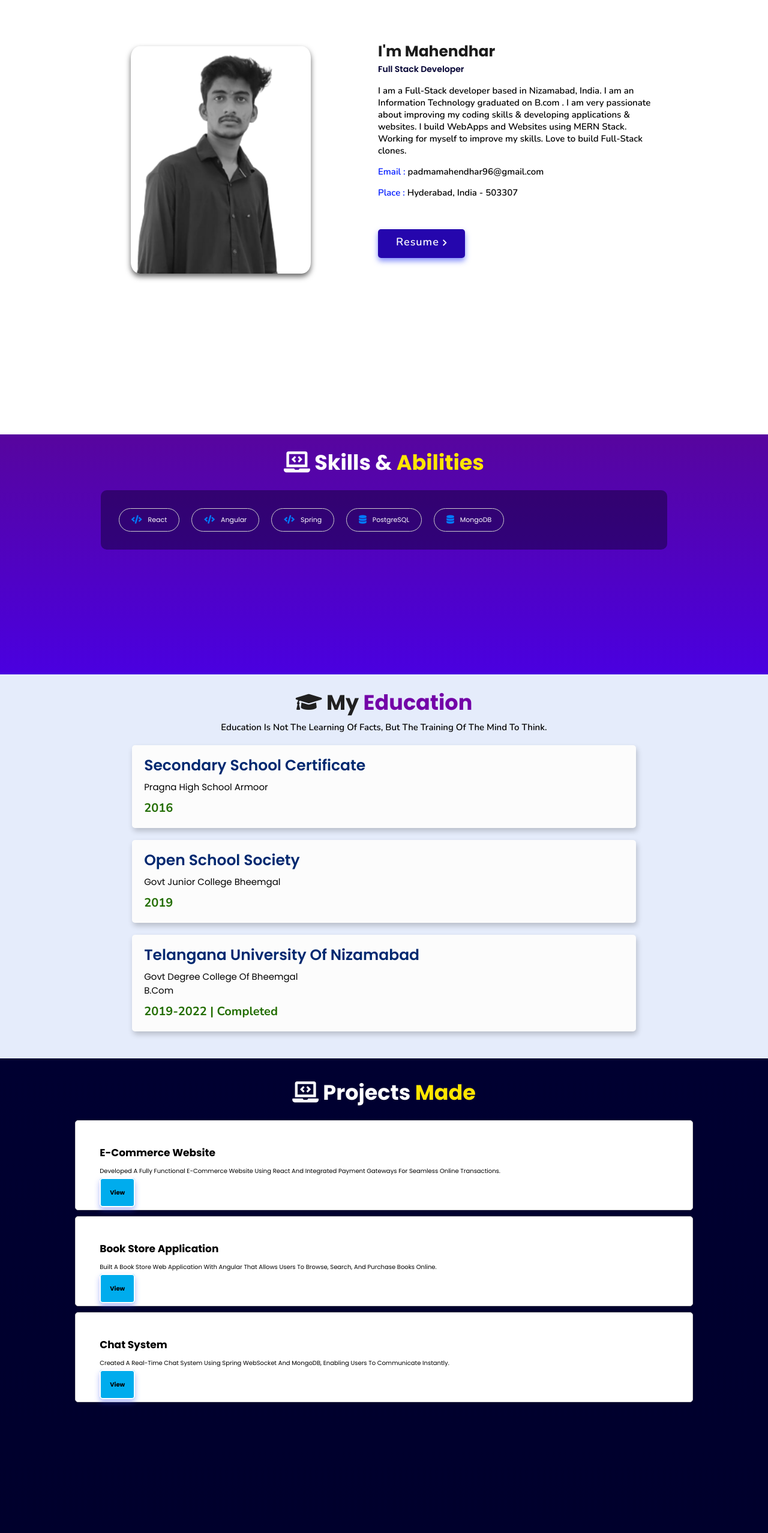
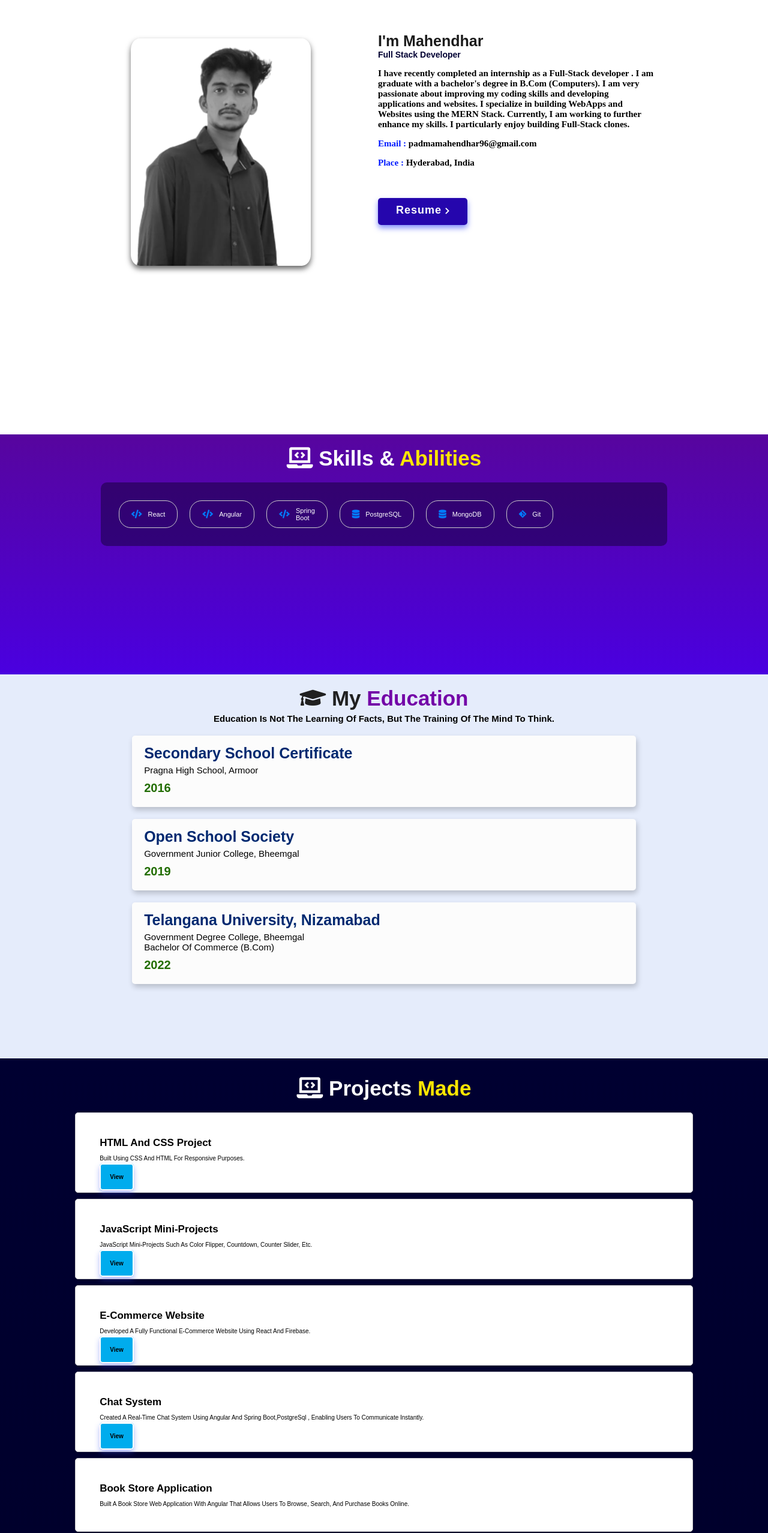
Before and after one commit to Mahendhar9652/Personal_Blog, a plain HTML site: page index.html in a window 1280 px wide. Shown: the part 876-3431 px from the top of the page at 60% size. Drawn offline with nearby package versions, Linux system fonts and the light colour scheme.

Commit message:
updated thanks fille

```diff
--- a/index.css
+++ b/index.css
@@ -1,5 +1,3 @@
-@import url("https://fonts.googleapis.com/css2?family=Poppins:wght@400;600;700&display=swap");
-@import url("https://fonts.googleapis.com/css2?family=Nunito:ital,wght@0,300;0,400;0,600;0,700;1,300;1,400&display=swap");
 
 * {
   margin: 0;
@@ -551,6 +549,10 @@ header .navbar ul li a:hover {
   .skills .container {
     margin-top: 5px;
     width: 100%;
+  }
+  .skills-list{
+    display: grid;
+    grid-template-columns: auto;
   }
 }
 /* skills media queries ends*/
--- a/index.html
+++ b/index.html
@@ -4,20 +4,17 @@
     <meta charset="UTF-8">
     <meta http-equiv="X-UA-Compatible" content="IE=edge">
     <meta name="viewport" content="width=device-width, initial-scale=1.0">
-    <meta name="keywords" content="jigar sable, portfolio, jigar, full stack dev, personal portfolio lifecodes, portfolio design, portfolio website, personal portfolio" />
-    <meta name="description" content="Welcome to Jigar's Portfolio. Full-Stack Web Developer and Android App Developer" />
     <!-- Custom CSS -->
     <link rel="stylesheet" href="index.css">
     <!-- Font Awesome -->
     <link rel="stylesheet" href="https://cdnjs.cloudflare.com/ajax/libs/font-awesome/5.15.3/css/all.min.css" integrity="sha512-iBBXm8fW90+nuLcSKlbmrPcLa0OT92xO1BIsZ+ywDWZCvqsWgccV3gFoRBv0z+8dLJgyAHIhR35VZc2oM/gI1w==" crossorigin="anonymous" referrerpolicy="no-referrer" />
-    <!-- Favicon -->
+
     <title>Portfolio | Mahendhar 's</title>
 </head>
 <body >
 <header>
         <a href="/" class="logo"> Mahendhar</a>
 
-        <div id="menu" class="fas fa-bars"></div>
         <nav class="navbar">
             <ul>
             <li><a class="active" href="#home">Home</a></li>
@@ -62,23 +59,25 @@
       <h3>I'm Mahendhar</h3>
       <span class="tag">Full Stack Developer</span>
 
-        <p>I am a Full-Stack developer based in Nizamabad, India.
-          I am an Information Technology graduated on B.com .
-          I am very passionate about improving my coding skills & developing applications & websites.
-          I build WebApps and Websites using MERN Stack.
-          Working for myself to improve my skills.
-          Love to build Full-Stack clones. </p>
+      <p>I have recently completed an internship as a Full-Stack developer .
+        I am  graduate with a bachelor's degree in B.Com (Computers).
+         I am very passionate about improving my coding skills and developing
+         applications and websites. I specialize in building
+         WebApps and Websites using the MERN Stack. Currently,
+         I am working to further enhance my skills.
+          I particularly enjoy building Full-Stack clones.</p>
+
 
         <div class="box-container">
 
             <div class="box">
               <p><span> email : </span> padmamahendhar96@gmail.com</p>
-              <p><span> place : </span>Hyderabad, India - 503307</p>
+              <p><span> place : </span>Hyderabad, India</p>
             </div>
         </div>
 
         <div class="resumebtn">
-            <a href="https://drive.google.com/file/d/1rZiXl562q7aVyk1kJ2nO85YBAq8ixTiw/view" target="_blank" class="btn"><span>Resume</span>
+            <a href="https://drive.google.com/file/d/1gwZstsGbDfIWw7LAM9el0iuUmS8GTcwH/view?usp=sharing" target="_blank" class="btn"><span>Resume</span>
                 <i class="fas fa-chevron-right"></i>
             </a>
         </div>
@@ -98,9 +97,10 @@
             <ul class="skills-list">
                <li><i class="fas fa-code icon"></i>React</li>
                <li><i class="fas fa-code icon"></i>Angular</li>
-               <li><i class="fas fa-code icon"></i>Spring</li>
+               <li><i class="fas fa-code icon"></i>Spring boot</li>
                <li><i class="fas fa-database icon"></i>PostgreSQL</li>
                <li><i class="fas fa-database icon"></i>MongoDB</li>
+               <li><i class="fab fa-git-alt icon"></i>Git</li>
               </ul>
 
       </div>
@@ -120,29 +120,28 @@
       <div class="box">
         <div class="content">
             <h3>Secondary School Certificate</h3>
-         <p>Pragna high school armoor</p>
+            <p>Pragna High School, Armoor</p>
             <h4>2016</h4>
         </div>
     </div>
 
-
     <div class="box">
         <div class="content">
-         <h3>Open school society</h3>
-         <p>Govt junior college bheemgal</p>
+            <h3>Open School Society</h3>
+            <p>Government Junior College, Bheemgal</p>
             <h4>2019</h4>
         </div>
     </div>
 
     <div class="box">
-
         <div class="content">
-      <h3>Telangana University of nizamabad</h3>
-      <p>Govt degree college of bheemgal</p>
-      <p>B.com</p>
-      <h4>2019-2022 | Completed</h4>
+            <h3>Telangana University, Nizamabad</h3>
+            <p>Government Degree College, Bheemgal</p>
+            <p>Bachelor of Commerce (B.Com)</p>
+            <h4>2022</h4>
         </div>
     </div>
+
 
 </div>
 </section>
@@ -155,22 +154,40 @@
   <h2 class="heading"><i class="fas fa-laptop-code"></i> Projects <span>Made</span></h2>
 <div class="viewall">
   <div class="project-card">
+    <h3 class="project-title">HTML and CSS Project</h3>
+    <p class="project-description">Built using CSS and HTML for responsive purposes.</p>
+    <a href="https://mahendhar-yoga-app-ten.vercel.app/" class="project-link" target="_blank">View </a>
+</div>
+
+
+
+
+  <div class="project-card">
+    <h3 class="project-title">JavaScript Mini-Projects</h3>
+    <p class="project-description">JavaScript Mini-Projects such as color flipper, countdown, counter slider, etc.</p>
+    <a href="https://mahendhar-js-dom-projects-zeta.vercel.app/" class="project-link" target="_blank">View</a>
+</div>
+
+  <div class="project-card">
       <h3 class="project-title">E-Commerce Website</h3>
-      <p class="project-description">Developed a fully functional e-commerce website using React and integrated payment gateways for seamless online transactions.</p>
-  <a href="/" class="project-link">View</a>
+      <p class="project-description">Developed a fully functional e-commerce website using React and Firebase.</p>
+  <a href="https://csb-6114m8.vercel.app/" class="project-link" target="_blank">View</a>
    </div>
+
+   <div class="project-card">
+    <h3 class="project-title">Chat System</h3>
+    <p class="project-description">Created a real-time chat system using Angular and Spring boot,PostgreSql  , enabling users to communicate instantly.</p>
+    <a href="https://intern-chat.vercel.app/" target="_blank" class="project-link">View</a>
+
+ </div>
+
    <div class="project-card">
       <h3 class="project-title">Book Store Application</h3>
       <p class="project-description">Built a book store web application with Angular that allows users to browse, search, and purchase books online.</p>
-      <a href="/" class="project-link">View</a>
+      <!-- <a href="/" class="project-link">View</a> -->
 
    </div>
-  <div class="project-card">
-      <h3 class="project-title">Chat System</h3>
-      <p class="project-description">Created a real-time chat system using Spring WebSocket and MongoDB, enabling users to communicate instantly.</p>
-      <a href="/" class="project-link">View</a>
 
-   </div>
 </a>
 </div>
 
@@ -272,14 +289,6 @@
           <p> <i class="fas fa-phone"></i>+91 XXX-XXX-XXXX</p>
           <p> <i class="fas fa-envelope"></i>padmamahendhar96@gmail.com</p>
           <p> <i class="fas fa-map-marked-alt"></i>Hyderabad, India</p>
-          <div class="share">
-
-              <a href="https://www.linkedin.com/in/jigar-sable" class="fab fa-linkedin" aria-label="LinkedIn" target="_blank"></a>
-              <a href="https://github.com/jigar-sable" class="fab fa-github" aria-label="GitHub" target="_blank"></a>
-              <a href="mailto:jigarsable21@gmail.com" class="fas fa-envelope" aria-label="Mail" target="_blank"></a>
-              <a href="https://twitter.com/jigar_sable" class="fab fa-twitter" aria-label="Twitter" target="_blank"></a>
-              <a href="https://t.me/lifecode5" class="fab fa-telegram-plane" aria-label="Telegram" target="_blank"></a>
-          </div>
              </div>
   </div>
 
```
Also changed, not shown: thanks.html (+2 -7 lines). Lines whose indentation alone changed are shown as unchanged.
